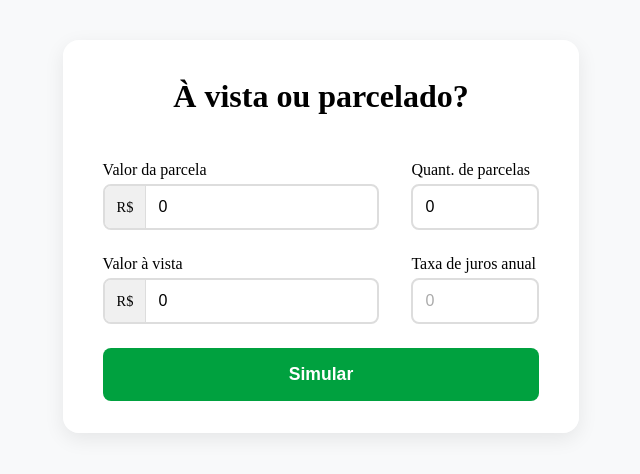
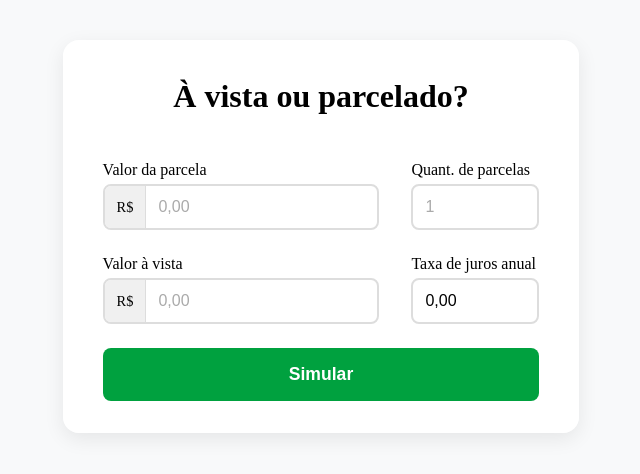
Before and after one commit to victorozoterio/cash-or-installments-calculator, a React (Vite) app: page / in a window 1280 px wide. Shown: the top 474 px of the page, without its empty margins (319-959 px from the left). Built offline with nearby package versions, Linux system fonts and the light colour scheme; no server answers.

Commit message:
feat: adiciona validações com Zod

```diff
--- a/package.json
+++ b/package.json
@@ -12,9 +12,12 @@
     "format": "npx @biomejs/biome check --write ."
   },
   "dependencies": {
+    "@hookform/resolvers": "^5.2.1",
     "axios": "^1.11.0",
     "react": "^19.1.0",
-    "react-dom": "^19.1.0"
+    "react-dom": "^19.1.0",
+    "react-hook-form": "^7.61.1",
+    "zod": "^4.0.14"
   },
   "devDependencies": {
     "@biomejs/biome": "^2.1.3",
--- /dev/null
+++ b/src/components/simulator-form/schema.ts
@@ -0,0 +1,10 @@
+import { z } from 'zod';
+
+export const simulatorSchema = z.object({
+  cashValue: z.number().min(0.01, 'Campo obrigatório'),
+  installmentValue: z.number().min(0.01, 'Campo obrigatório'),
+  numberOfInstallments: z.number().min(1, 'Campo obrigatório').max(24, 'O máximo de parcelas permitido é 24'),
+  annualSelicRatePercent: z.number().min(0.01, 'Campo obrigatório'),
+});
+
+export type SimulatorFormData = z.infer<typeof simulatorSchema>;
--- a/src/components/simulator-form/simulator-form.tsx
+++ b/src/components/simulator-form/simulator-form.tsx
@@ -1,48 +1,58 @@
 import styles from './simulator-form.module.css';
-import React, { useEffect, useState } from 'react';
+import React, { useEffect } from 'react';
+import { useForm } from 'react-hook-form';
+import { zodResolver } from '@hookform/resolvers/zod';
+import { simulatorSchema, SimulatorFormData } from './schema';
 import { getAnnualSelicRatePercent, getSimulatorResult } from '../../services';
 import * as T from '../../services/simulator/types';
+import { mask } from '../../utils';
+import { formatPercentageForDisplay, handleMaskedInput, MaskType } from './utils';
 
 export default function SimulatorForm() {
-  const [cashValue, setCashValue] = useState<number>(0);
-  const [installmentValue, setInstallmentValue] = useState<number>(0);
-  const [numberOfInstallments, setNumberOfInstallments] = useState<number>(0);
-  const [annualSelicRatePercent, setAnnualSelicRatePercent] = useState<number | string>('');
-  const [resultData, setResultData] = useState<T.SimulatorResponse | null>(null);
-  const [error, setError] = useState<string | null>(null);
+  const {
+    handleSubmit,
+    setValue,
+    watch,
+    formState: { errors },
+  } = useForm<SimulatorFormData>({
+    resolver: zodResolver(simulatorSchema),
+    defaultValues: {
+      cashValue: undefined,
+      installmentValue: undefined,
+      numberOfInstallments: 1,
+      annualSelicRatePercent: undefined,
+    },
+  });
+
+  const watchCashValue = watch('cashValue');
+  const watchInstallmentValue = watch('installmentValue');
+  const watchSelic = watch('annualSelicRatePercent');
+
+  const [resultData, setResultData] = React.useState<T.SimulatorResponse | null>(null);
 
   useEffect(() => {
     const fetchSelicRate = async () => {
       try {
         const rate = await getAnnualSelicRatePercent();
-        setAnnualSelicRatePercent(rate);
+        setValue('annualSelicRatePercent', rate);
       } catch (err) {
-        console.error('Error fetching Selic rate:', err);
+        console.error('Erro ao buscar taxa Selic:', err);
+        setValue('annualSelicRatePercent', 0);
       }
     };
+    fetchSelicRate();
+  }, [setValue]);
 
-    fetchSelicRate();
-  }, []);
+  const onSubmit = async (data: SimulatorFormData) => {
+    const result = await getSimulatorResult(data);
+    setResultData(result);
+  };
 
-  const handleSubmit = async (event: React.FormEvent) => {
-    event.preventDefault();
-
-    const data: T.SimulatorData = {
-      cashValue,
-      installmentValue,
-      numberOfInstallments,
-      annualSelicRatePercent: typeof annualSelicRatePercent === 'string' ? 0 : annualSelicRatePercent,
-    };
-
-    getSimulatorResult(data).then((result) => {
-      setResultData(result);
-      setError(null);
-    });
-  };
+  const disableScroll = (e: React.WheelEvent<HTMLInputElement>) => e.currentTarget.blur();
 
   return (
     <main>
-      <form onSubmit={handleSubmit}>
+      <form onSubmit={handleSubmit(onSubmit)}>
         <fieldset className={styles.simulator}>
           <h1>À vista ou parcelado?</h1>
 
@@ -53,28 +63,36 @@ export default function SimulatorForm() {
                 <div className={styles['input-box']}>
                   <div className={styles.prefix}>R$</div>
                   <input
-                    type='number'
+                    type='text'
                     id='installment-value'
-                    value={installmentValue}
-                    onChange={(e) => setInstallmentValue(Number(e.target.value))}
-                    placeholder='00,00'
+                    defaultValue={watchInstallmentValue ? mask.money(watchInstallmentValue) : ''}
+                    onChange={(e) =>
+                      handleMaskedInput<SimulatorFormData>(e, setValue, 'installmentValue', MaskType.MONEY)
+                    }
+                    placeholder='0,00'
                     required
                   />
                 </div>
+                {errors.installmentValue && <span className={styles.error}>{errors.installmentValue.message}</span>}
               </div>
 
               <div className={styles['input-wrapper']}>
                 <label htmlFor='number-of-installments'>Quant. de parcelas</label>
                 <div className={styles['input-box']}>
                   <input
-                    type='number'
+                    type='text'
                     id='number-of-installments'
-                    value={numberOfInstallments}
-                    onChange={(e) => setNumberOfInstallments(Number(e.target.value))}
-                    placeholder='0'
+                    onChange={(e) =>
+                      handleMaskedInput<SimulatorFormData>(e, setValue, 'numberOfInstallments', MaskType.INSTALLMENTS)
+                    }
+                    onWheel={disableScroll}
+                    placeholder='1'
                     required
                   />
                 </div>
+                {errors.numberOfInstallments && (
+                  <span className={styles.error}>{errors.numberOfInstallments.message}</span>
+                )}
               </div>
             </div>
 
@@ -84,46 +102,46 @@ export default function SimulatorForm() {
                 <div className={styles['input-box']}>
                   <div className={styles.prefix}>R$</div>
                   <input
-                    type='number'
+                    type='text'
                     id='cash-value'
-                    value={cashValue}
-                    onChange={(e) => setCashValue(Number(e.target.value))}
-                    placeholder='00,00'
+                    defaultValue={watchCashValue ? mask.money(watchCashValue) : ''}
+                    onChange={(e) => handleMaskedInput<SimulatorFormData>(e, setValue, 'cashValue', MaskType.MONEY)}
+                    placeholder='0,00'
                     required
                   />
                 </div>
+                {errors.cashValue && <span className={styles.error}>{errors.cashValue.message}</span>}
               </div>
 
               <div className={styles['input-wrapper']}>
                 <label htmlFor='annual-selic-rate'>Taxa de juros anual</label>
                 <div className={styles['input-box']}>
                   <input
-                    type='number'
+                    type='text'
                     id='annual-selic-rate'
-                    value={annualSelicRatePercent}
-                    onChange={(e) => setAnnualSelicRatePercent(e.target.value)}
-                    placeholder='0'
+                    defaultValue={formatPercentageForDisplay(watchSelic)}
+                    onChange={(e) =>
+                      handleMaskedInput<SimulatorFormData>(e, setValue, 'annualSelicRatePercent', MaskType.PERCENTAGE)
+                    }
+                    placeholder='0,00'
                     required
                   />
                   <div className={styles.suffix}>%</div>
                 </div>
+                {errors.annualSelicRatePercent && (
+                  <span className={styles.error}>{errors.annualSelicRatePercent.message}</span>
+                )}
               </div>
             </div>
 
             <button type='submit'>Simular</button>
 
-            {(resultData || error) && (
+            {resultData && (
               <div className={styles['result-container']}>
-                {resultData && (
-                  <>
-                    <strong>{resultData.result}</strong>
-                    <div>{resultData.cashOption}</div>
-                    <div>{resultData.installmentOption}</div>
-                    <div className={styles['note-container']}>{resultData.note}</div>
-                  </>
-                )}
-
-                {error && <strong>{error}</strong>}
+                <strong>{resultData.result}</strong>
+                <div>{resultData.cashOption}</div>
+                <div>{resultData.installmentOption}</div>
+                <div className={styles['note-container']}>{resultData.note}</div>
               </div>
             )}
           </div>
--- /dev/null
+++ b/src/components/simulator-form/utils.ts
@@ -0,0 +1,52 @@
+import { FieldValues, Path, UseFormSetValue } from 'react-hook-form';
+import { mask } from '../../utils';
+
+export enum MaskType {
+  MONEY = 'money',
+  PERCENTAGE = 'percentage',
+  INSTALLMENTS = 'installments',
+}
+
+export function handleMaskedInput<T extends FieldValues>(
+  e: React.ChangeEvent<HTMLInputElement>,
+  setValue: UseFormSetValue<T>,
+  fieldName: Path<T>,
+  maskType: MaskType,
+): void {
+  let raw = e.target.value || '';
+
+  switch (maskType) {
+    case MaskType.MONEY: {
+      raw = raw.replace(/\D/g, '').slice(0, 15);
+      const masked = mask.typingMoney(raw);
+      e.target.value = masked;
+      setValue(fieldName, mask.moneyToNumber(masked) as unknown as T[Path<T>], {
+        shouldValidate: true,
+      });
+      break;
+    }
+
+    case MaskType.PERCENTAGE: {
+      raw = raw.replace(/[^0-9]/g, '').slice(0, 4);
+      const masked = mask.typingPercentage(raw);
+      e.target.value = masked;
+      setValue(fieldName, mask.percentageToNumber(masked) as unknown as T[Path<T>], {
+        shouldValidate: true,
+      });
+      break;
+    }
+
+    case MaskType.INSTALLMENTS: {
+      raw = raw.replace(/\D/g, '').slice(0, 2);
+      const num = Math.min(24, parseInt(raw || '0', 10));
+      e.target.value = num ? num.toString() : '';
+      setValue(fieldName, num as unknown as T[Path<T>], { shouldValidate: true });
+      break;
+    }
+  }
+}
+
+export function formatPercentageForDisplay(value?: number): string {
+  if (value === undefined || value === null) return '';
+  return mask.typingPercentage(String(value * 100));
+}
--- a/src/services/selic/selic.ts
+++ b/src/services/selic/selic.ts
@@ -2,5 +2,5 @@ import axios from 'axios';
 
 export const getAnnualSelicRatePercent = async (): Promise<number> => {
   const response = await axios.get('https://api.bcb.gov.br/dados/serie/bcdata.sgs.432/dados/ultimos/1?formato=json');
-  return Number.parseFloat(response.data[0].valor);
+  return Number(response.data[0].valor);
 };
--- /dev/null
+++ b/src/utils/index.ts
@@ -0,0 +1,9 @@
+import { moneyMask, typingMoneyMask, moneyToNumberMask, percentageToNumberMask, typingPercentageMask } from './money';
+
+export const mask = {
+  money: moneyMask,
+  typingMoney: typingMoneyMask,
+  moneyToNumber: moneyToNumberMask,
+  percentageToNumber: percentageToNumberMask,
+  typingPercentage: typingPercentageMask,
+};
--- /dev/null
+++ b/src/utils/money/index.ts
@@ -0,0 +1 @@
+export * from './money';
--- /dev/null
+++ b/src/utils/money/money.ts
@@ -0,0 +1,36 @@
+export const moneyMask = (value?: number): string => {
+  if (!value) return 'R$ 0,00';
+  return Number(value).toLocaleString('pt-BR', {
+    style: 'currency',
+    currency: 'BRL',
+  });
+};
+
+export const typingMoneyMask = (value?: string): string => {
+  if (!value) return '0,00';
+
+  const numericValue = value.replace(/\D/g, '');
+  if (!numericValue) return '0,00';
+
+  const formattedValue = (Number(numericValue) / 100).toFixed(2);
+  return formattedValue.replace('.', ',');
+};
+
+export const moneyToNumberMask = (maskedValue?: string): number => {
+  if (!maskedValue) return 0;
+  const numericValue = maskedValue.replace(/[^0-9]/g, '');
+  return numericValue ? Number.parseFloat(numericValue) / 100 : 0;
+};
+
+export const typingPercentageMask = (value?: string): string => {
+  if (!value) return '';
+  const numericValue = value.replace(/[^0-9,]/g, '');
+  const numberValue = Number(numericValue) / 100;
+  return numberValue.toFixed(2).replace('.', ',');
+};
+
+export const percentageToNumberMask = (maskedValue?: string): number => {
+  if (!maskedValue) return 0;
+  const numericValue = maskedValue.replace(/,([^,]*)$/, '.$1');
+  return numericValue ? Number.parseFloat(numericValue) : 0;
+};
--- a/tsconfig.app.json
+++ b/tsconfig.app.json
@@ -10,7 +10,6 @@
     /* Bundler mode */
     "moduleResolution": "bundler",
     "allowImportingTsExtensions": true,
-    "verbatimModuleSyntax": true,
     "moduleDetection": "force",
     "noEmit": true,
     "jsx": "react-jsx",
@@ -19,7 +18,6 @@
     "strict": true,
     "noUnusedLocals": true,
     "noUnusedParameters": true,
-    "erasableSyntaxOnly": true,
     "noFallthroughCasesInSwitch": true,
     "noUncheckedSideEffectImports": true
   },
```
Also changed, not shown: 1 other file (tests, documents, lock files or other folders).
